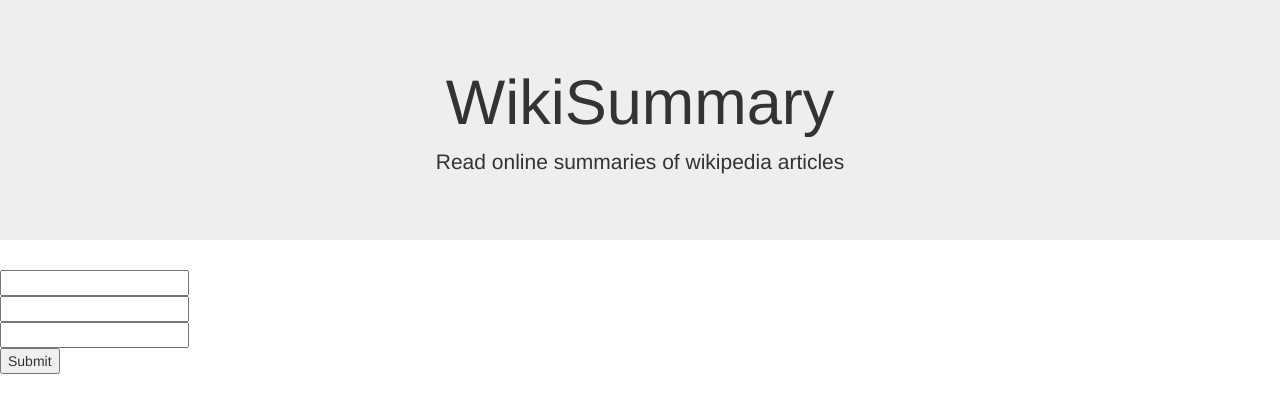
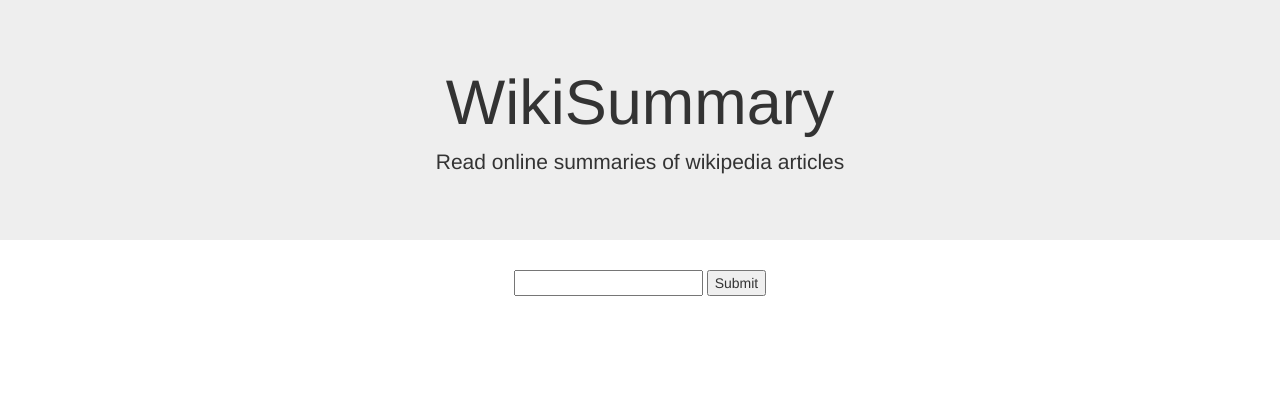
Before and after one commit to Mikerah/WikiSummary-WebApp, a Django app: template wiki_summary/summaries/templates/summaries/index.html in a window 1280 px wide. Shown: the top 413 px of the page. Run offline with Django 3.2, Linux system fonts and the light colour scheme; the template is opened without the code that fills it, so the values that code supplies are empty, except form fields; tables that the repository leaves empty hold one stand-in row (values such as "Sample post"); form fields are guessed from the names that the template uses; some libraries are stand-ins or nearby versions.

Commit message:
Finished styling for index.html

```diff
--- a/wiki_summary/summaries/forms.py
+++ b/wiki_summary/summaries/forms.py
@@ -3,5 +3,5 @@ from django import forms
 class ArticleForm(forms.Form):
     CHOICES = [(1, 'Read an article'), (2, 'Read n random articles')]
     options = forms.ChoiceField(choices=CHOICES, widget=forms.RadioSelect(attrs={'id': 'selections'}))
-    specific_article = forms.CharField(max_length=250, required=False, widget=forms.TextInput(attrs={}))
-    number_of_random_articles = forms.IntegerField(max_value=10, required=False, widget=forms.NumberInput(attrs={}))
+    specific_article = forms.CharField(max_length=250, required=False, widget=forms.TextInput(), label=("Specific Article"))
+    number_of_random_articles = forms.IntegerField(required=False, widget=forms.NumberInput(), label=("Number of Articles"))
--- a/wiki_summary/summaries/templates/summaries/index.html
+++ b/wiki_summary/summaries/templates/summaries/index.html
@@ -8,15 +8,16 @@
         <meta name="description" content="Read Summaries of Wikipedia Articles">
         {% bootstrap_css %}
         <style>
-        .hidden {
+        .initiallyHidden {
             display: none;
         }
         </style>
 
         <script   src="https://code.jquery.com/jquery-3.1.0.min.js"   integrity="sha256-cCueBR6CsyA4/9szpPfrX3s49M9vUU5BgtiJj06wt/s="   crossorigin="anonymous"></script>
         {% bootstrap_javascript %}
-        <script>
+        <script type="text/javascript">
             $(document).ready(function() {
+                $("ul").addClass("list-unstyled list-inline");
 
                 $("#selections_0").click(function() {
                     $("#spec_art").toggle();
@@ -27,6 +28,7 @@
                 });
 
             });
+
         </script>
     </head>
     <body>
@@ -34,17 +36,19 @@
         <h1>WikiSummary</h1>
         <p>Read online summaries of wikipedia articles</p>
         </div>
+        <div class="text-center">
             <form action="." method="post">
                 {% csrf_token %}
                 {{ form.options }}
-            <div id="spec_art" class="">
-            {{ form.specific_article }}
+                <div id="spec_art" class="initiallyHidden">
+                    <p>{{ form.specific_article.label_tag }} {{ form.specific_article }}</p>
                 </div>
-            <div id="num_art" class="">
-            {{ form.number_of_random_articles }}
+                <div id="num_art" class="initiallyHidden">
+                    <p>{{ form.number_of_random_articles.label_tag }} {{ form.number_of_random_articles }}</p>
                 </div>
                 <input type="submit" value="Submit"/>
             </form>
+        </div>
     </body>
 
 </html>
```
Lines whose indentation alone changed are shown as unchanged.
